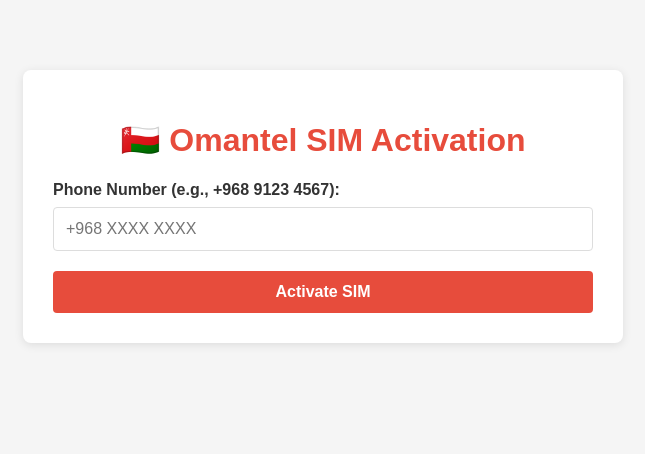
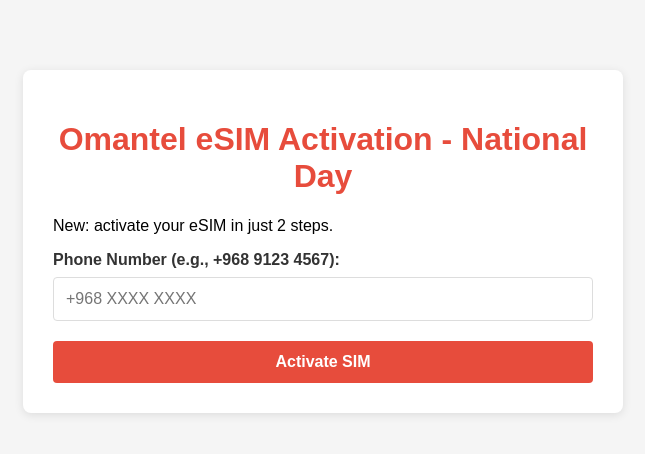
Before and after one commit to Rudainasaleh/ot-sim-portal-exercise, a plain HTML site: page index.html in a window 1280 px wide. Shown: the whole page, without its empty margins (317-962 px from the left). Drawn offline with Linux system fonts and the light colour scheme.

Commit message:
Update heading and description for eSIM activation

```diff
--- a/index.html
+++ b/index.html
@@ -73,7 +73,8 @@
 </head>
 <body>
     <div class="container">
-        <h1>🇴🇲 Omantel SIM Activation</h1>
+        <h1>Omantel eSIM Activation - National Day</h1>
+        <p>New: activate your eSIM in just 2 steps.</p>
         <form id="activationForm">
             <div class="form-group">
                 <label for="phoneNumber">Phone Number (e.g., +968 9123 4567):</label>
```
